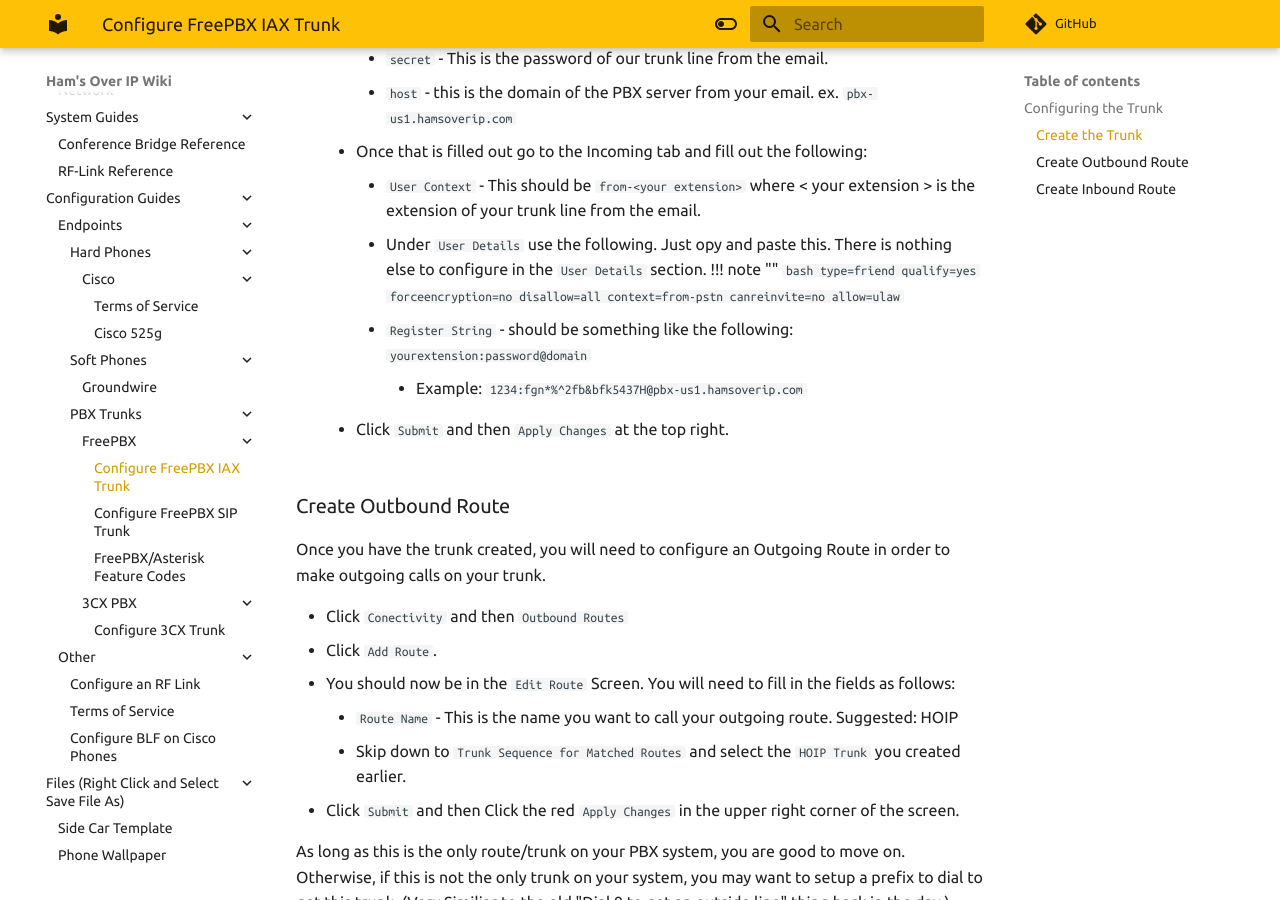
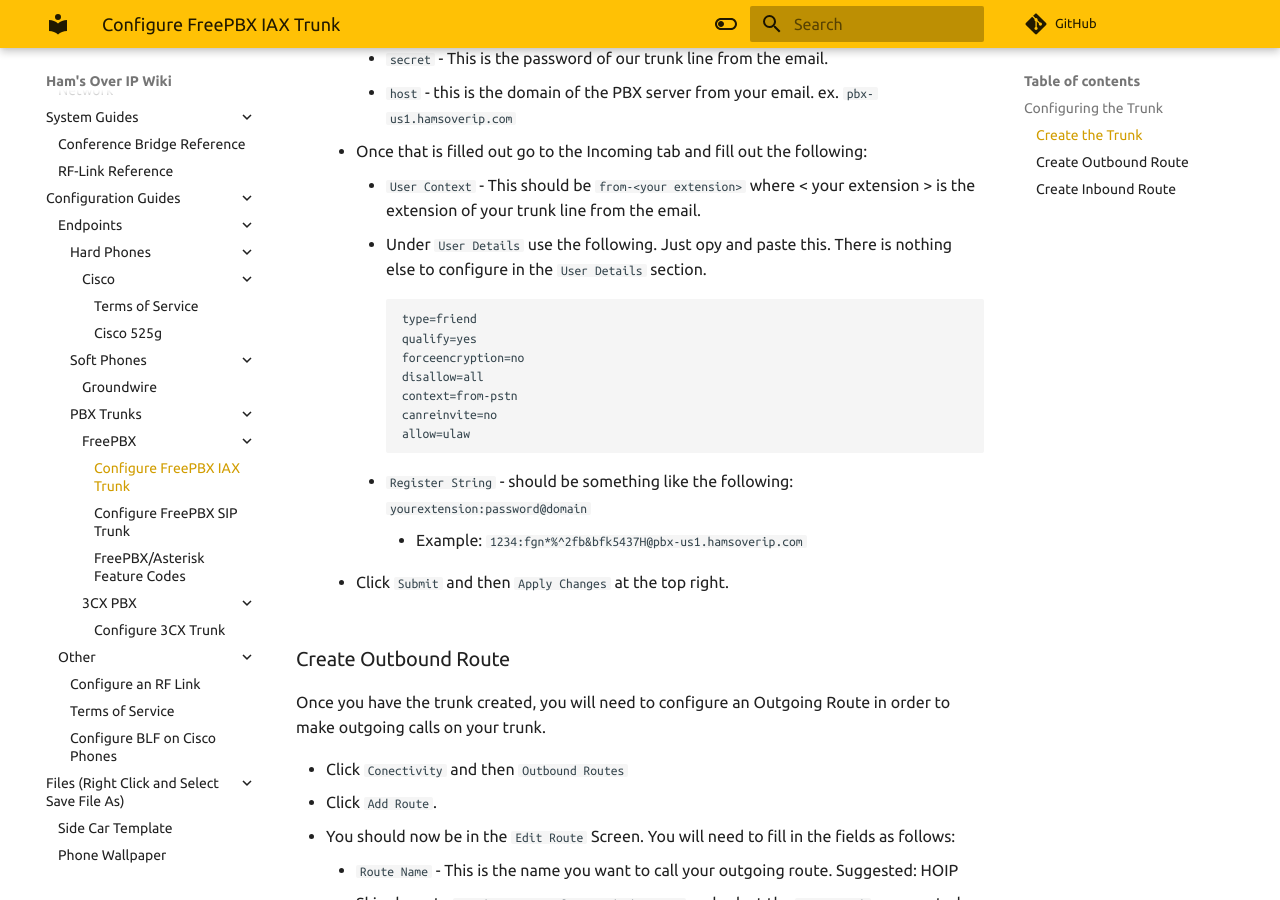
Before and after one commit to hamsoverip/wiki, an MkDocs documentation site: the page built from docs/endpoints/pbx/freepbx/configure-iax-trunk.md, in a window 1280 px wide and 900 px high, scrolled down 1155 px. Built offline with MkDocs 1.6.1 and Material for MkDocs 9.7.7, drawn with Linux system fonts in a browser that asks for light colours; comment, search, counter and statistics services are not loaded.

Commit message:
Updates to IAX Guide. - N8ACL - 07182022

````diff
--- a/docs/endpoints/pbx/freepbx/configure-iax-trunk.md
+++ b/docs/endpoints/pbx/freepbx/configure-iax-trunk.md
@@ -39,16 +39,15 @@
     * Once that is filled out go to the Incoming tab and fill out the following:
         * ```User Context``` - This should be ```from-<your extension>``` where < your extension > is the extension of your trunk line from the email.
         * Under ```User Details``` use the following. Just opy and paste this. There is nothing else to configure in the ```User Details``` section.
-            !!! note ""
-            ```bash
-            type=friend
-            qualify=yes
-            forceencryption=no
-            disallow=all
-            context=from-pstn
-            canreinvite=no
-            allow=ulaw
-            ```
+
+                type=friend
+                qualify=yes
+                forceencryption=no
+                disallow=all
+                context=from-pstn
+                canreinvite=no
+                allow=ulaw
+
         * ```Register String``` - should be something like the following:
         ```yourextension:password@domain```
 
````
